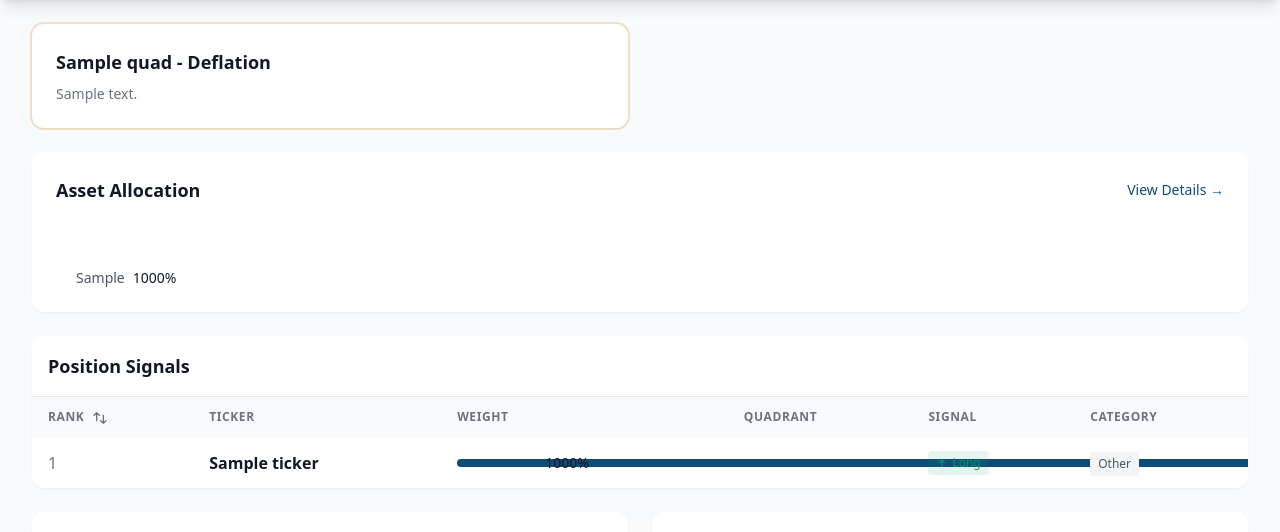
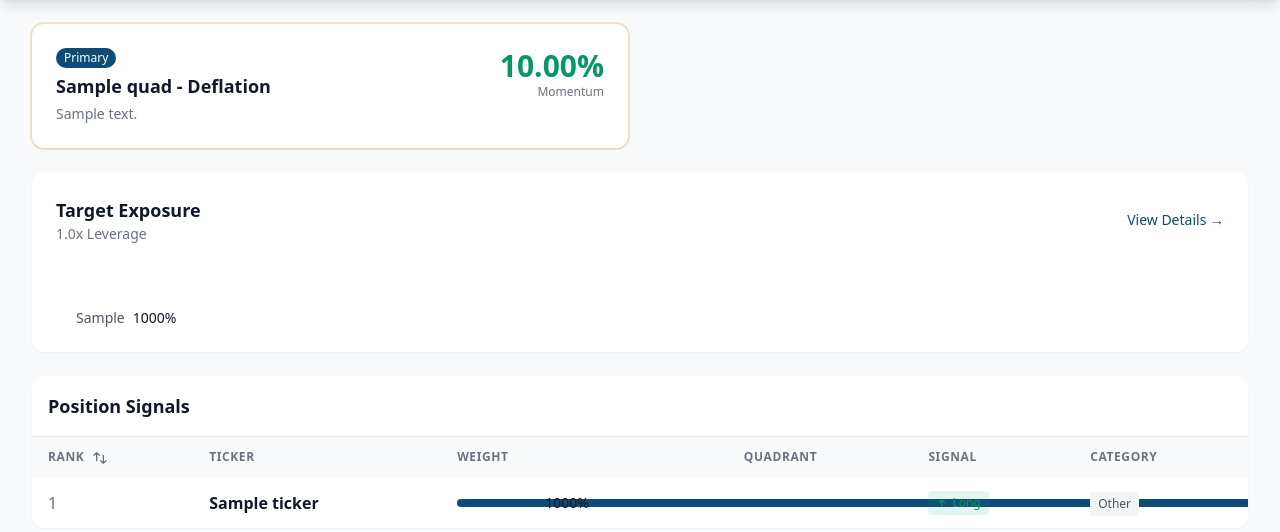
Before and after one commit to jwos1233/macro_dashboard.py, a FastAPI app: template app/templates/dashboard/signals.html in a window 1280 px wide. Shown: the part 64-596 px from the top of the page. Run offline with FastAPI, Linux system fonts and the light colour scheme; the template is opened without the code that fills it: most values are stand-ins (such as "Sample title", 1, 10 or a date in 2020); some libraries are stand-ins or nearby versions.

Commit message:
Improve regime cards and allocation bar clarity
- Add Primary/Secondary badges to regime cards
- Show momentum scores (%) on right side of regime cards
- Rename 'Asset Allocation' to 'Target Exposure' with leverage indicator
- Normalize allocation bar width by total leverage for proper proportions

```diff
--- a/app/templates/dashboard/signals.html
+++ b/app/templates/dashboard/signals.html
@@ -8,12 +8,27 @@
     <div class="grid grid-cols-1 md:grid-cols-2 gap-6">
         {% for quad in signals.top_quadrants %}
         <div class="bg-white dark:bg-gray-800 rounded-xl shadow-sm p-6 ring-2 ring-gold/30">
-            <h3 class="text-lg font-semibold text-gray-900 dark:text-white mb-2">
-                {{ quad }} - {% if quad == 'Q1' %}Goldilocks{% elif quad == 'Q2' %}Reflation{% elif quad == 'Q3' %}Stagflation{% else %}Deflation{% endif %}
-            </h3>
-            <p class="text-sm text-gray-500 dark:text-gray-400">
-                {{ quad_descriptions[quad] }}
-            </p>
+            <div class="flex justify-between items-start">
+                <div>
+                    <div class="flex items-center gap-2 mb-1">
+                        <span class="text-xs font-medium px-2 py-0.5 rounded-full {% if loop.index == 1 %}bg-navy text-white{% else %}bg-gray-200 dark:bg-gray-600 text-gray-600 dark:text-gray-300{% endif %}">
+                            {% if loop.index == 1 %}Primary{% else %}Secondary{% endif %}
+                        </span>
+                    </div>
+                    <h3 class="text-lg font-semibold text-gray-900 dark:text-white">
+                        {{ quad }} - {% if quad == 'Q1' %}Goldilocks{% elif quad == 'Q2' %}Reflation{% elif quad == 'Q3' %}Stagflation{% else %}Deflation{% endif %}
+                    </h3>
+                    <p class="text-sm text-gray-500 dark:text-gray-400 mt-1">
+                        {{ quad_descriptions[quad] }}
+                    </p>
+                </div>
+                <div class="text-right">
+                    <div class="text-3xl font-bold {% if signals.quadrant_scores[quad] > 0 %}text-success{% else %}text-warning{% endif %}">
+                        {{ "%.2f"|format(signals.quadrant_scores[quad]) }}%
+                    </div>
+                    <div class="text-xs text-gray-500 dark:text-gray-400">Momentum</div>
+                </div>
+            </div>
         </div>
         {% endfor %}
     </div>
@@ -21,7 +36,10 @@
     <!-- Asset Allocation Bar -->
     <div class="bg-white dark:bg-gray-800 rounded-xl shadow-sm p-6">
         <div class="flex justify-between items-center mb-4">
-            <h2 class="text-lg font-semibold text-gray-900 dark:text-white">Asset Allocation</h2>
+            <div>
+                <h2 class="text-lg font-semibold text-gray-900 dark:text-white">Target Exposure</h2>
+                <p class="text-sm text-gray-500 dark:text-gray-400">{{ "%.1f"|format(signals.total_leverage) }}x Leverage</p>
+            </div>
             <a href="/dashboard/allocation" class="text-sm text-navy dark:text-gold hover:underline">View Details &rarr;</a>
         </div>
 
@@ -31,7 +49,7 @@
             {% for asset_class, weight in breakdown.items() %}
                 {% if weight > 0 %}
                 <div class="allocation-segment {{ colors[asset_class] }}"
-                     style="width: {{ (weight * 100)|round(1) }}%"
+                     style="width: {{ (weight / signals.total_leverage * 100)|round(1) }}%"
                      title="{{ asset_class }}: {{ (weight * 100)|round(1) }}%">
                 </div>
                 {% endif %}
```
